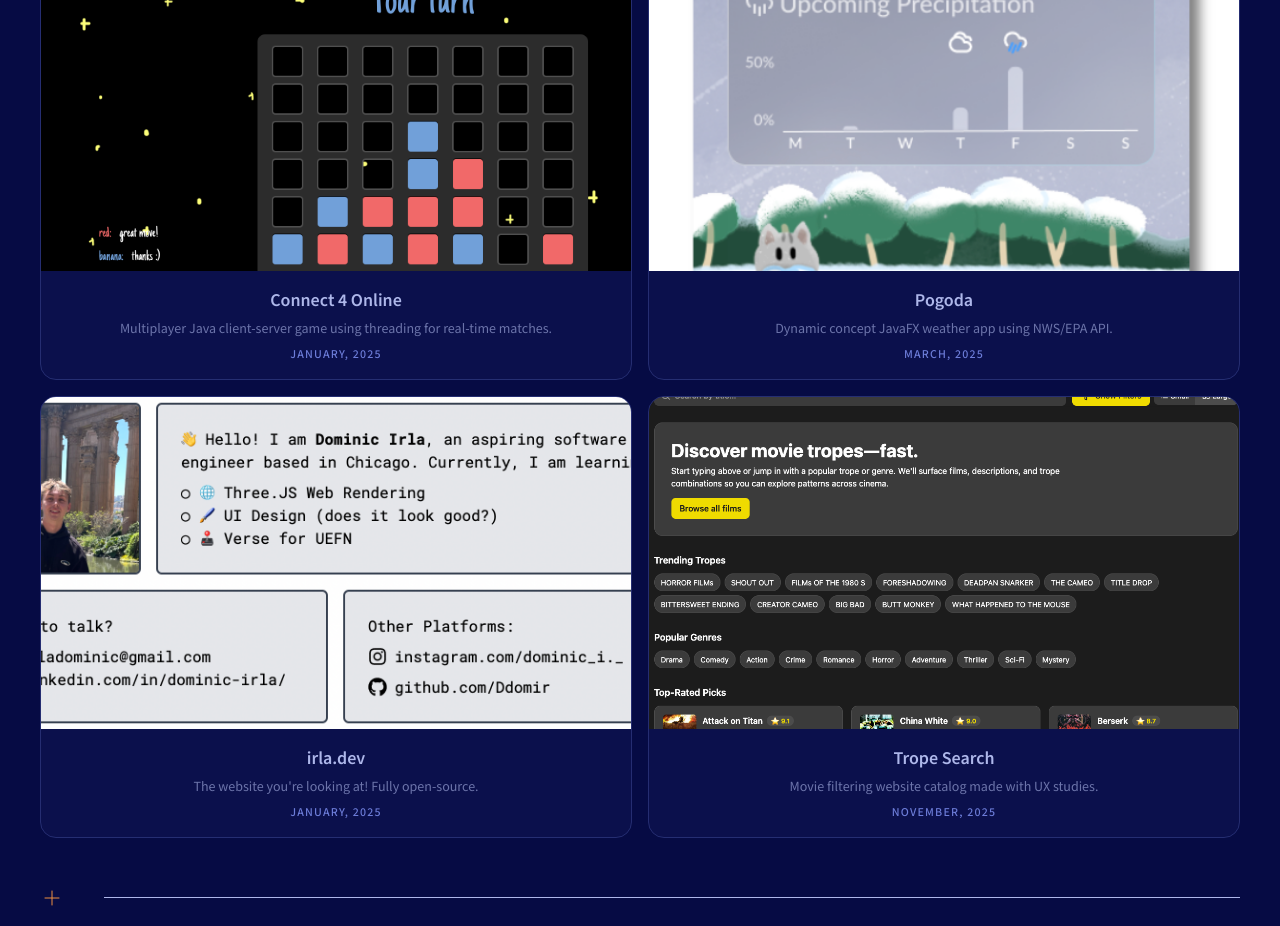
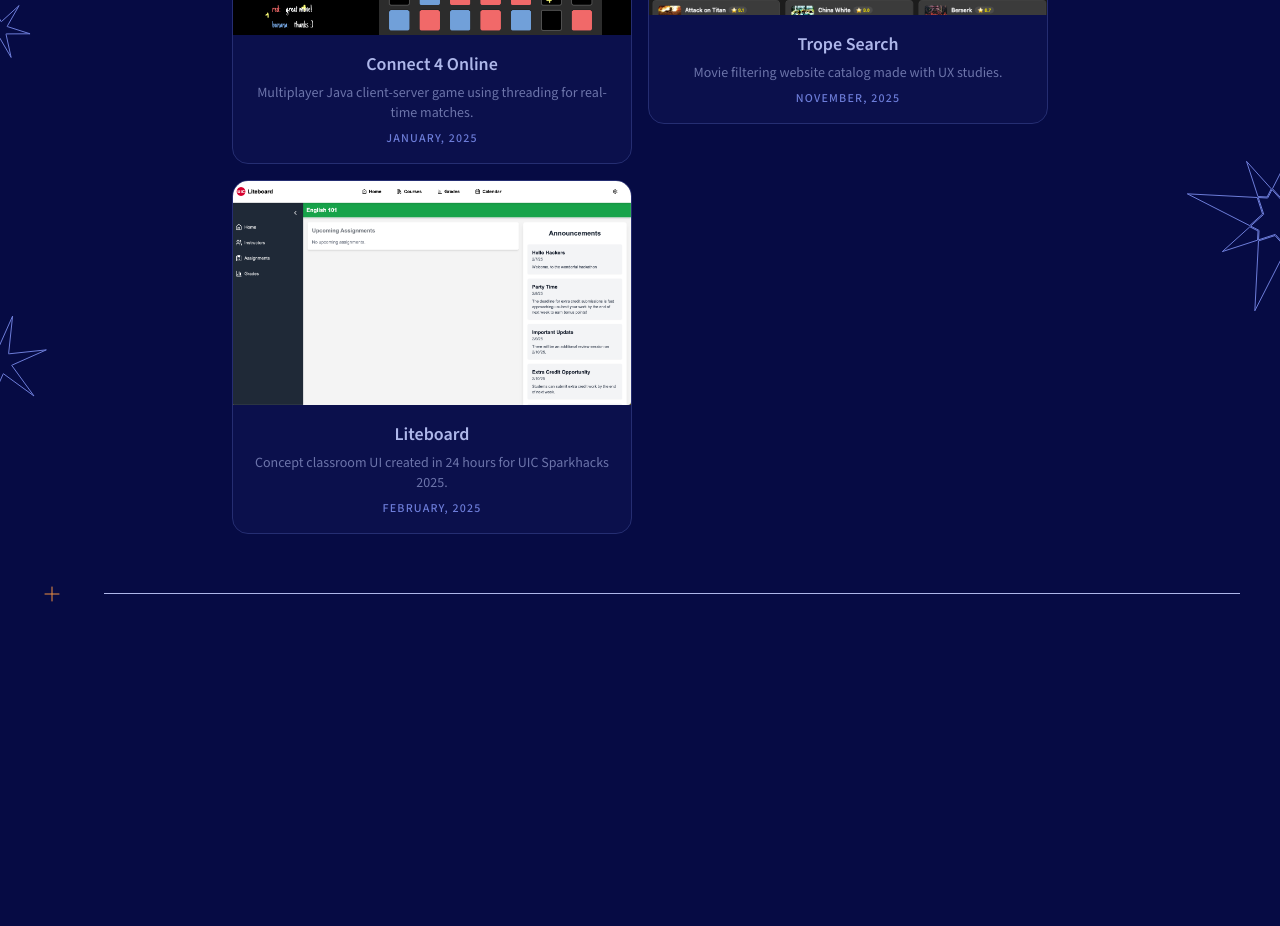
Before and after one commit to Ddomir/irladev26, a React (Vite) app in the folder frontend/: page /projects in a window 1280 px wide. Shown: the part 760-1686 px from the top of the page. After the commit the page ends 1382 px from the top, so only its background shows below. Built offline with nearby package versions, Linux system fonts and the light colour scheme.

Commit message:
Update Gallary Styling

```diff
--- a/frontend/src/components/ProjectGallery.jsx
+++ b/frontend/src/components/ProjectGallery.jsx
@@ -28,7 +28,8 @@ const secondColumn = projects.slice(midIndex)
 
 export default function ProjectGallery() {
   return (
-    <div className="px-10 mb-8 grid grid-cols-1 sm:grid-cols-2 gap-4">
+    <div className="px-10 mb-8 max-w-4xl mx-auto">
+      <div className="grid grid-cols-1 sm:grid-cols-2 gap-4">
       {[firstColumn, secondColumn].map((col, ci) => (
         <div key={ci} className="flex flex-col gap-4">
           {col.map((project, i) => {
@@ -57,6 +58,7 @@ export default function ProjectGallery() {
           })}
         </div>
       ))}
+      </div>
     </div>
   )
 }
--- /dev/null
+++ b/frontend/src/components/ProjectGridBg.jsx
@@ -0,0 +1,30 @@
+export default function ProjectGridBg() {
+  return (
+    <>
+      {/* Large star — left edge, top */}
+      <svg className="absolute -left-[95px] top-[8%]" width="190" height="190" viewBox="0 0 190 190" fill="none" xmlns="http://www.w3.org/2000/svg">
+        <path d="M101.604 124.42L69.8311 186.763L73.4854 116.915L90.0107 111.547L101.604 124.42ZM116.163 116.561L127.61 151.804L102.808 124.262L106.977 116.08L116.163 116.561ZM73.0039 106.977L72.5225 116.176L37.3203 127.61L64.8477 102.82L73.0039 106.977ZM98.5879 78.4883L98.8047 78.7295L99.1133 78.6289L115.539 73.293L115.064 82.3799L115.048 82.7041L115.337 82.8516L123.494 87.0088L110.637 98.5879L110.396 98.8047L110.496 99.1133L115.832 115.542L106.705 115.064L106.381 115.048L106.233 115.337L102.09 123.466L90.5371 110.637L90.3203 110.396L90.0107 110.496L73.542 115.845L74.0205 106.705L74.0371 106.381L73.748 106.233L65.6445 102.104L78.4883 90.5371L78.7295 90.3203L78.6289 90.0107L73.2803 73.5439L82.3799 74.0205L82.7041 74.0371L82.8516 73.748L86.9951 65.6152L98.5879 78.4883ZM186.763 119.253L116.901 115.598L111.547 99.1133L124.448 87.4951L186.763 119.253ZM72.21 73.4883L77.5771 90.0107L64.6895 101.617L2.32031 69.8311L72.21 73.4883ZM124.29 86.291L116.08 82.1074L116.559 72.9619L151.804 61.5137L124.29 86.291ZM115.596 72.2236L99.1133 77.5771L87.4814 64.6611L119.253 2.32031L115.596 72.2236ZM86.2783 64.8193L82.1074 73.0039L72.9492 72.5254L61.5137 37.3203L86.2783 64.8193Z" stroke="#6D7DD9"/>
+      </svg>
+
+      {/* Small star — left edge, lower */}
+      <svg className="absolute -left-[33px] top-[55%] hidden sm:block" width="67" height="63" viewBox="0 0 67 63" fill="none" xmlns="http://www.w3.org/2000/svg">
+        <path d="M33.9411 23.2558L34.2528 23.7894L34.7101 23.3734L52.0638 7.57596L40.4218 27.9522L40.1152 28.4888L40.704 28.6766L63.0592 35.8072L39.5947 35.9126L38.9765 35.9155L39.1079 36.5193L44.1098 59.443L32.2869 39.1765L31.9753 38.6428L31.5188 39.0585L14.1644 54.8541L25.8062 34.48L26.1128 33.9434L25.524 33.7557L3.16541 26.6243L26.6342 26.5193L27.2515 26.5167L27.1201 25.9129L22.1179 2.98834L33.9411 23.2558Z" stroke="#6D7DD9"/>
+      </svg>
+
+      {/* Medium star — left edge, bottom */}
+      <svg className="absolute -left-[49px] top-[80%] hidden sm:block" width="99" height="99" viewBox="0 0 99 99" fill="none" xmlns="http://www.w3.org/2000/svg">
+        <path d="M57.6639 40.2352L57.5993 40.8498L58.2141 40.785L95.3528 36.8642L61.2294 52.0387L60.6647 52.2898L61.0282 52.7896L82.9929 82.9919L52.7901 61.028L52.2899 60.6645L52.0386 61.229L36.8649 95.3512L40.7852 58.2137L40.8498 57.5991L40.2359 57.6641L3.09531 61.5844L37.2206 46.4104L37.7853 46.1593L37.4218 45.6595L15.4557 15.4548L45.6599 37.4211L46.1591 37.7844L46.4104 37.2199L61.5841 3.0977L57.6639 40.2352Z" stroke="#6D7DD9"/>
+      </svg>
+
+      {/* Medium star — right edge, top */}
+      <svg className="absolute -right-[49px] top-[15%]" width="99" height="99" viewBox="0 0 99 99" fill="none" xmlns="http://www.w3.org/2000/svg">
+        <path d="M57.6639 40.2352L57.5993 40.8498L58.2141 40.785L95.3528 36.8642L61.2294 52.0387L60.6647 52.2898L61.0282 52.7896L82.9929 82.9919L52.7901 61.028L52.2899 60.6645L52.0386 61.229L36.8649 95.3512L40.7852 58.2137L40.8498 57.5991L40.2359 57.6641L3.09531 61.5844L37.2206 46.4104L37.7853 46.1593L37.4218 45.6595L15.4557 15.4548L45.6599 37.4211L46.1591 37.7844L46.4104 37.2199L61.5841 3.0977L57.6639 40.2352Z" stroke="#6D7DD9"/>
+      </svg>
+
+      {/* Large star — right edge, bottom */}
+      <svg className="absolute -right-[95px] top-[65%]" width="190" height="190" viewBox="0 0 190 190" fill="none" xmlns="http://www.w3.org/2000/svg">
+        <path d="M101.604 124.42L69.8311 186.763L73.4854 116.915L90.0107 111.547L101.604 124.42ZM116.163 116.561L127.61 151.804L102.808 124.262L106.977 116.08L116.163 116.561ZM73.0039 106.977L72.5225 116.176L37.3203 127.61L64.8477 102.82L73.0039 106.977ZM98.5879 78.4883L98.8047 78.7295L99.1133 78.6289L115.539 73.293L115.064 82.3799L115.048 82.7041L115.337 82.8516L123.494 87.0088L110.637 98.5879L110.396 98.8047L110.496 99.1133L115.832 115.542L106.705 115.064L106.381 115.048L106.233 115.337L102.09 123.466L90.5371 110.637L90.3203 110.396L90.0107 110.496L73.542 115.845L74.0205 106.705L74.0371 106.381L73.748 106.233L65.6445 102.104L78.4883 90.5371L78.7295 90.3203L78.6289 90.0107L73.2803 73.5439L82.3799 74.0205L82.7041 74.0371L82.8516 73.748L86.9951 65.6152L98.5879 78.4883ZM186.763 119.253L116.901 115.598L111.547 99.1133L124.448 87.4951L186.763 119.253ZM72.21 73.4883L77.5771 90.0107L64.6895 101.617L2.32031 69.8311L72.21 73.4883ZM124.29 86.291L116.08 82.1074L116.559 72.9619L151.804 61.5137L124.29 86.291ZM115.596 72.2236L99.1133 77.5771L87.4814 64.6611L119.253 2.32031L115.596 72.2236ZM86.2783 64.8193L82.1074 73.0039L72.9492 72.5254L61.5137 37.3203L86.2783 64.8193Z" stroke="#6D7DD9"/>
+      </svg>
+    </>
+  )
+}
--- a/frontend/src/data/projects.json
+++ b/frontend/src/data/projects.json
@@ -14,14 +14,6 @@
    "link": "https://github.com/Ddomir/Connect4Online",
    "thumbnail": "/ProjectThumbnails/Connect4OnlineTN.png",
    "description": "Multiplayer Java client-server game using threading for real-time matches."
- },
- {
-   "id": 3,
-   "title": "irla.dev",
-   "date": "January, 2025",
-   "link": "https://github.com/Ddomir/irladev",
-   "thumbnail": "/ProjectThumbnails/irladevTN.png",
-   "description": "The website you're looking at! Fully open-source."
  },
  {
    "id": 4,
--- a/frontend/src/pages/Blogs.jsx
+++ b/frontend/src/pages/Blogs.jsx
@@ -1,5 +1,6 @@
 import { Link } from 'react-router-dom'
 import posts from '../data/blogs.json'
+import ProjectGridBg from '../components/ProjectGridBg'
 import ModelPredictorTN from '../assets/ProjectThumbnails/ModelPredictorTN.png'
 import PogodaTN from '../assets/ProjectThumbnails/PogodaTN.png'
 import ArbitragePerformance from '../assets/BlogImages/ArbitragePairsTrading/performance_KO_PEP.png'
@@ -20,7 +21,8 @@ function resolveImage(path) {
 
 export default function Blogs() {
   return (
-    <section className="pt-20 px-10 pb-20">
+    <section className="relative pt-10 px-10 pb-20 overflow-hidden">
+      <ProjectGridBg />
       <h2 className="text-primary text-4xl font-semibold text-center mb-14">Blogs</h2>
       <div className="max-w-3xl mx-auto space-y-4">
         {posts.map((post, i) => {
--- a/frontend/src/pages/Projects.jsx
+++ b/frontend/src/pages/Projects.jsx
@@ -1,8 +1,10 @@
 import ProjectGallery from '../components/ProjectGallery'
+import ProjectGridBg from '../components/ProjectGridBg'
 
 export default function Projects() {
   return (
-    <section className="pt-20">
+    <section className="relative pt-10 overflow-hidden">
+      <ProjectGridBg />
       <h2 className="text-primary text-4xl font-semibold text-center mb-14">Projects</h2>
       <ProjectGallery />
     </section>
```
